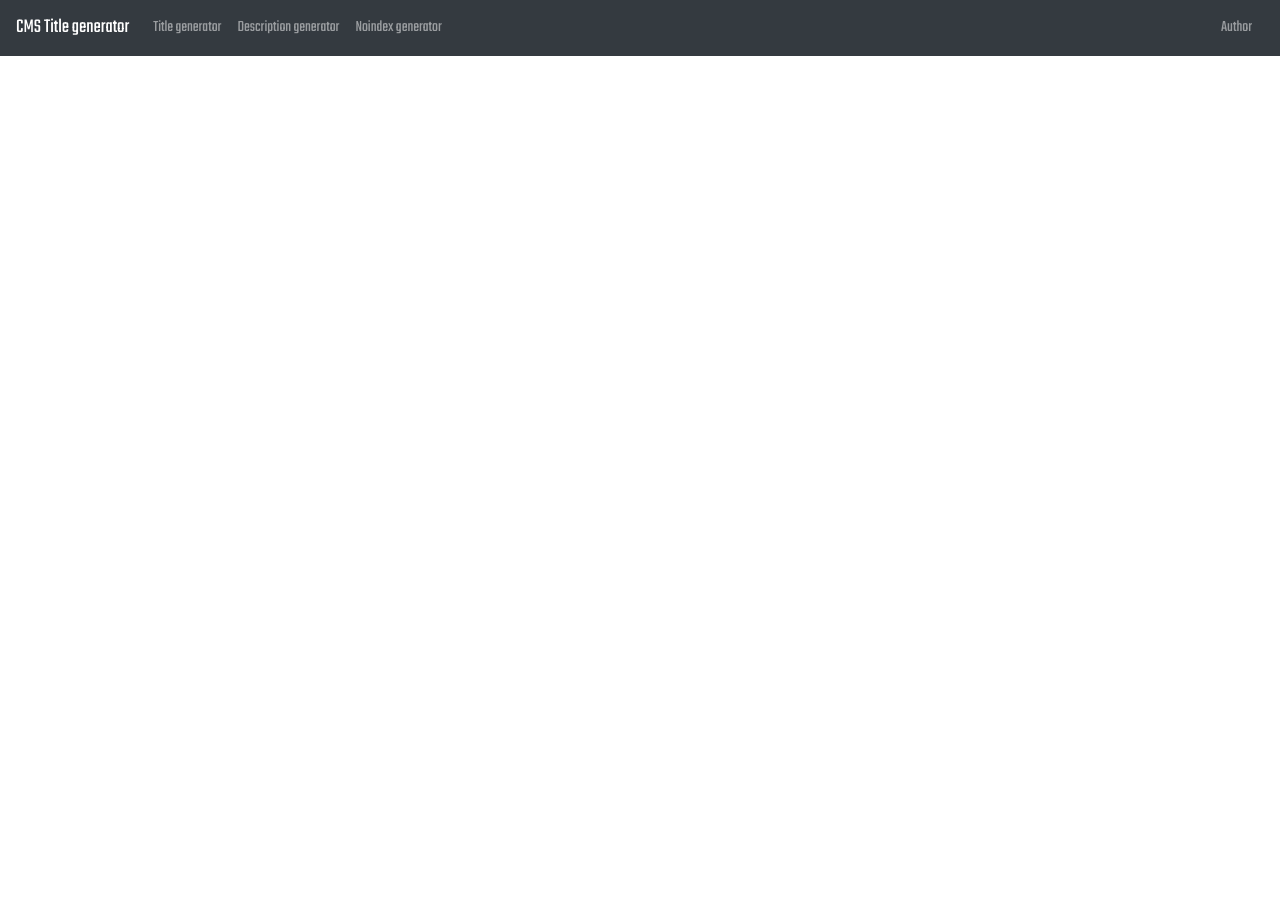
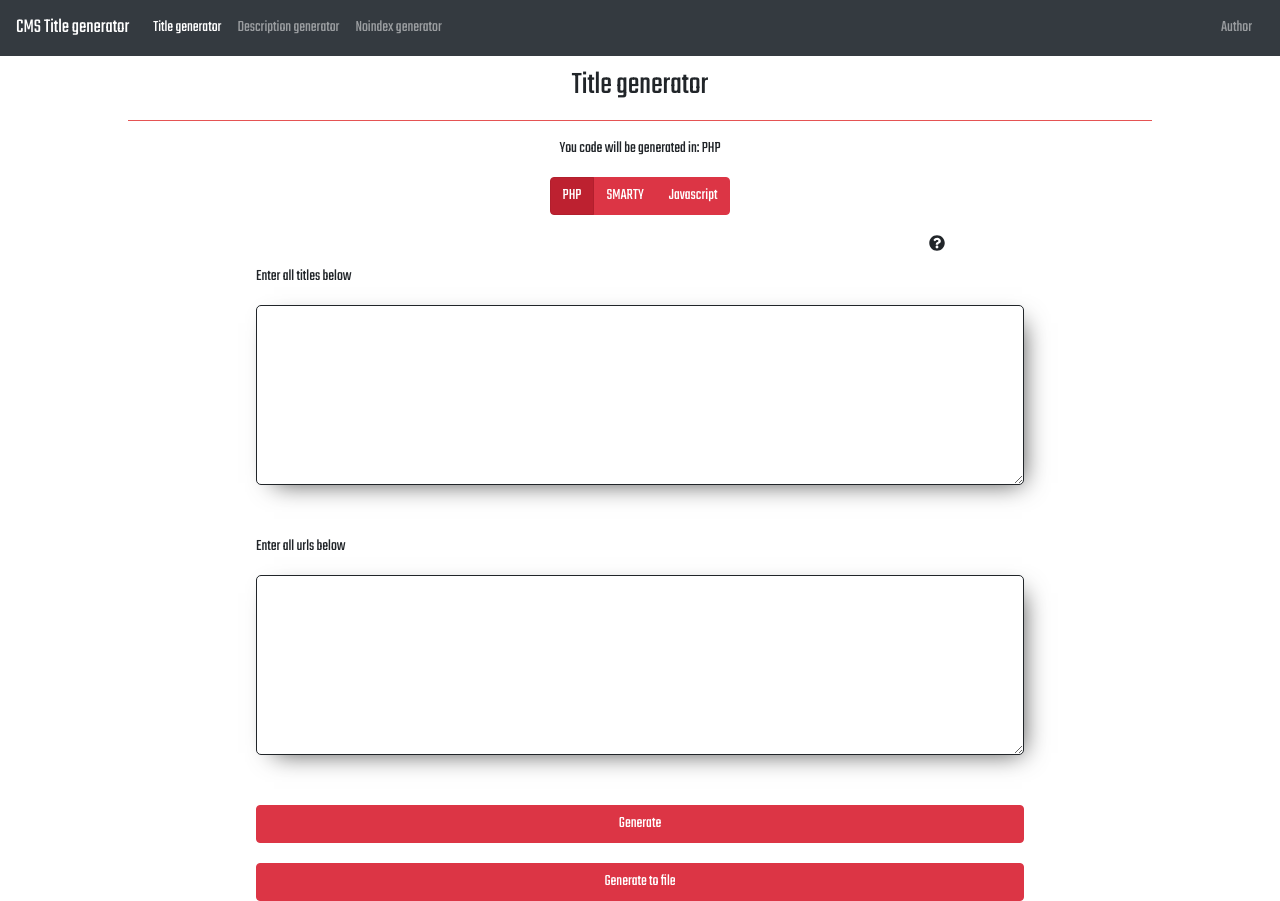
Before and after one commit to DevWichrowski/CMS-title-generator, a React (Create React App) app: page / in a window 1280 px wide. Before the commit the page ends 800 px from the top, so only its background shows below. Built offline with nearby package versions, Linux system fonts and the light colour scheme.

Commit message:
Add question marks for info how things works

```diff
--- a/src/App.js
+++ b/src/App.js
@@ -12,7 +12,7 @@ class App extends Component {
 			<BrowserRouter>
 				<div className="App">
 					<Menu />
-					<Route exact path="/title-generator" component={TitleGenerator} />
+					<Route exact path="/" component={TitleGenerator} />
 					<Route exact path="/description-generator" component={DescriptionGenerator} />
 					<Route exact path="/noindex-generator" component={NoindexGenerator} />
 				</div>
--- a/src/components/DescriptionGenerator/DescriptionGenerator.js
+++ b/src/components/DescriptionGenerator/DescriptionGenerator.js
@@ -56,6 +56,8 @@ class DescriptionGenerator extends Component {
 		return result;
 	};
 
+	message = "Choose in which language code should be generated, you can choose PHP, SMARTY and JavaScript, next enter descriptions and urls in text areas all of those should by separated by ENTER, now you can generate code or save it to file.";
+
 	render() {
 		return (
 			<div className="description-generator">
@@ -66,7 +68,8 @@ class DescriptionGenerator extends Component {
                 javascriptVisibility={this.state.javascriptVisibility}
                 textareaResult={this.state.textareaResult}
                 generatorType={'Description'}
-                generatorTypes={'descriptions'}
+				generatorTypes={'descriptions'}
+				message={this.message}
                 />
 			</div>
 		);
--- a/src/components/GeneratorTemplate/GeneratorTemplate.js
+++ b/src/components/GeneratorTemplate/GeneratorTemplate.js
@@ -1,9 +1,10 @@
 import React, { Component } from 'react';
 import './GeneratorTemplate.scss';
-import { Button, ToggleButton, ToggleButtonGroup, ButtonToolbar } from 'react-bootstrap';
+import { Button, ToggleButton, ToggleButtonGroup, ButtonToolbar, Popover, OverlayTrigger } from 'react-bootstrap';
 import AlertSuccess from './AlertSuccess/AlertSuccess';
 import AlertError from './AlertError/AlertError';
 import ResultModal from './ResultModal/ResultModal';
+import { FaQuestionCircle } from 'react-icons/fa';
 
 export default class GeneratorTemplate extends Component {
 	constructor(props) {
@@ -116,6 +117,12 @@ export default class GeneratorTemplate extends Component {
 		}
 	};
 
+	popover = (
+		<Popover id="popover-basic" title="How it's working?">
+		  {this.props.message}
+		</Popover>
+	  );
+
 	render() {
 		return (
 			<div className="generator-template">
@@ -124,7 +131,6 @@ export default class GeneratorTemplate extends Component {
 
 				<h1>{this.props.generatorType} generator</h1>
 				<hr />
-
 				<div className="language-mode">
 					<p>You code will be generated in: {this.state.languageMode}</p>
 					<ButtonToolbar>
@@ -147,7 +153,9 @@ export default class GeneratorTemplate extends Component {
 						</ToggleButtonGroup>
 					</ButtonToolbar>
 				</div>
-
+				<OverlayTrigger trigger="click" placement="left" overlay={this.popover}>
+				<FaQuestionCircle className="question-mark"/>
+				</OverlayTrigger>
 				<div className="titles-textarea">
 					<p>Enter all {this.props.generatorTypes} below</p>
 					<textarea className="custom-textarea" onChange={this.saveTitle} />
--- a/src/components/GeneratorTemplate/GeneratorTemplate.scss
+++ b/src/components/GeneratorTemplate/GeneratorTemplate.scss
@@ -57,3 +57,9 @@
         background-color: rgba(255, 0, 0, 0.63);
     }
 }
+
+.question-mark{
+    position: absolute;
+    right: 335px;
+    cursor: pointer;
+}
--- a/src/components/Menu/AuthorBox/AuthorBox.js
+++ b/src/components/Menu/AuthorBox/AuthorBox.js
@@ -34,9 +34,9 @@ export default function AuthorBox(props) {
 					<Button variant="secondary" onClick={props.handleClose}>
 						Close
 					</Button>
-					<Button variant="success" onClick={props.handleClose} disabled>
+					{/* <Button variant="success" onClick={props.handleClose} disabled>
 						Tip for beer <FaBeer />
-					</Button>
+					</Button> */}
 				</Modal.Footer>
 			</Modal>
 		</div>
--- a/src/components/Menu/AuthorBox/AuthorBox.scss
+++ b/src/components/Menu/AuthorBox/AuthorBox.scss
@@ -1,5 +1,3 @@
-.author-box {}
-
 .figure-img {
     display: block !important;
     margin: 20px auto !important;
--- a/src/components/Menu/Menu.js
+++ b/src/components/Menu/Menu.js
@@ -33,7 +33,7 @@ class Menu extends Component {
 					<Navbar.Toggle aria-controls="responsive-navbar-nav" />
 					<Navbar.Collapse id="responsive-navbar-nav">
 						<Nav className="mr-auto">
-							<NavLink to="/title-generator" className="nav-link">
+							<NavLink to="/" className="nav-link">
 								Title generator
 							</NavLink>
 							<NavLink to="/description-generator" className="nav-link">
--- a/src/components/TitleGenerator/TitleGenerator.js
+++ b/src/components/TitleGenerator/TitleGenerator.js
@@ -56,6 +56,8 @@ class TitleGenerator extends Component {
 		return result;
 	};
 
+	message = "Choose in which language code should be generated, you can choose PHP, SMARTY and JavaScript, next enter titles and urls in text areas all of those should by separated by ENTER, now you can generate code or save it to file.";
+
 	render() {
 		return (
 			<div className="title-generator">
@@ -67,6 +69,7 @@ class TitleGenerator extends Component {
 					textareaResult={this.state.textareaResult}
 					generatorType={'Title'}
 					generatorTypes={'titles'}
+					message={this.message}
 				/>
 			</div>
 		);
```
